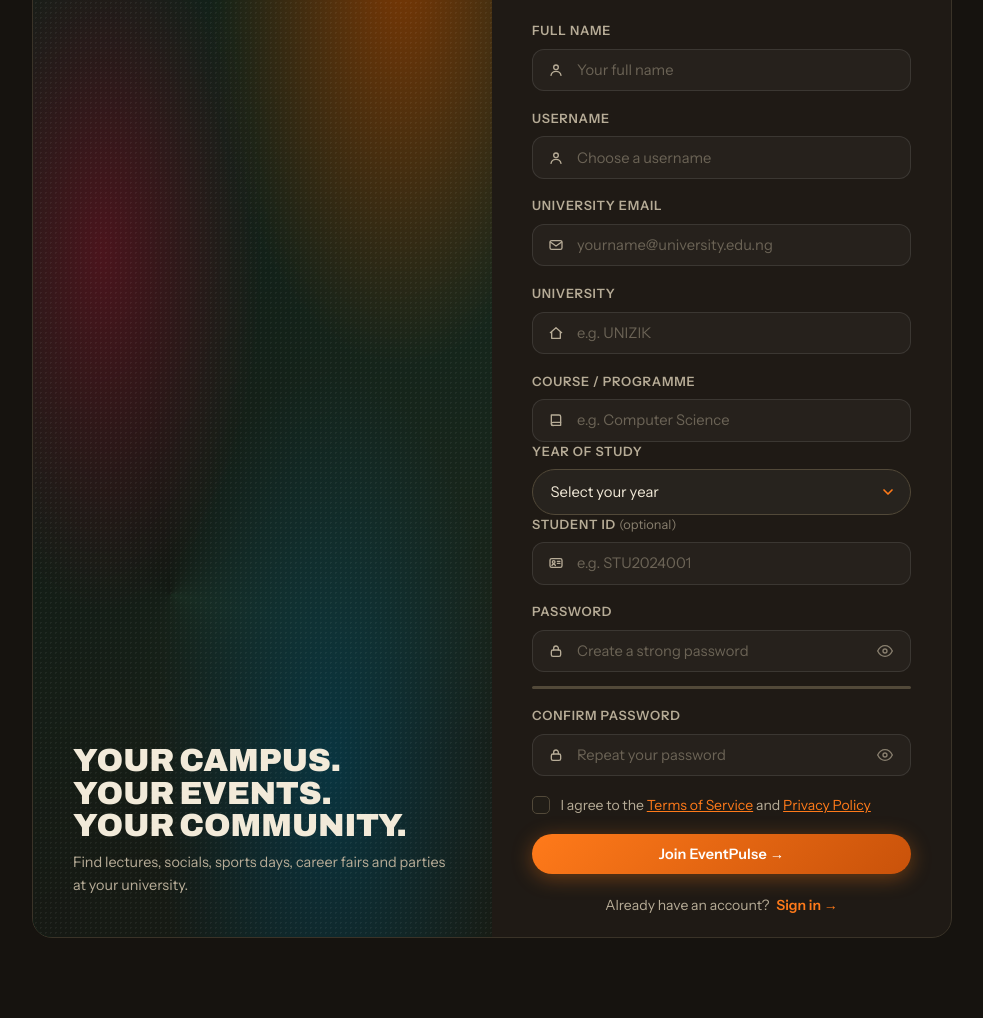
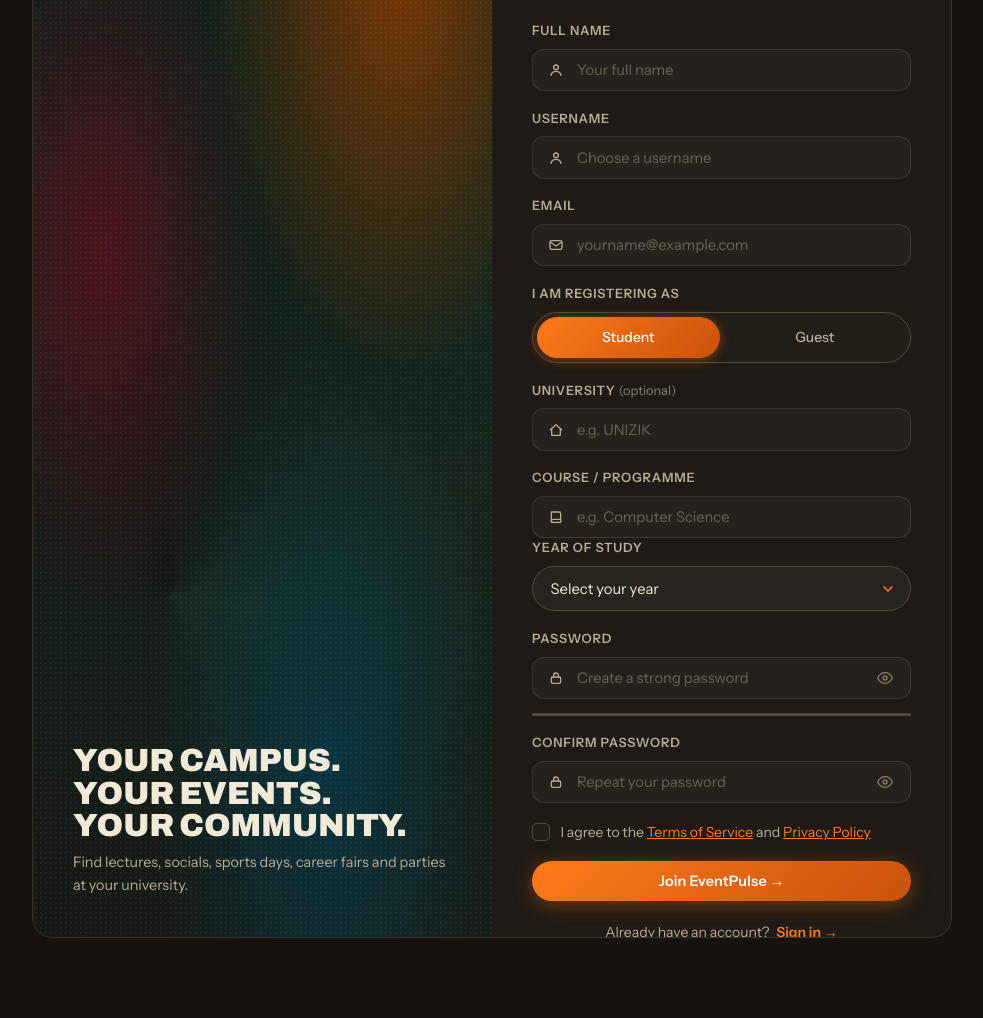
Before and after one commit to V1ru5-001/Event-pulse, a Django app: page /accounts/register/ in a window 1280 px wide. Shown: the part 318-1336 px from the top of the page, without its empty margins (148-1131 px from the left). Run offline with Django 5.2, Linux system fonts and the light colour scheme.

Commit message:
Fix empty-state overlap, open registration to guests, seed event categories
- Add top spacer on home page when slideshow is absent so the empty
  state no longer renders under the fixed nav.
- Simplify registration: rename "University Email" to "Email", drop
  the Student ID field, and add a Student/Guest toggle so non-students
  can register (wires up existing but previously unused JS that shows
  student-only fields only when "Student" is selected).
- Seed the Category table with all 7 canonical categories via a data
  migration, since it was only ever populated lazily per submitted
  event and had just "Social" so far.

Co-Authored-By: Claude Sonnet 5 <noreply@anthropic.com>

```diff
--- a/accounts/forms.py
+++ b/accounts/forms.py
@@ -11,10 +11,15 @@ class RegisterForm(UserCreationForm):
     """
 
     first_name    = forms.CharField(max_length=100, required=False, label='Full Name')
-    email         = forms.EmailField(required=True,  label='University Email')
+    email         = forms.EmailField(required=True,  label='Email')
+    role          = forms.ChoiceField(
+        choices=[('student', 'Student'), ('guest', 'Guest')],
+        initial='student',
+        required=True,
+        label='I am registering as',
+    )
     university    = forms.CharField(max_length=200,  required=False, label='University')
     department    = forms.CharField(max_length=200,  required=False, label='Faculty / Department')
-    student_id    = forms.CharField(max_length=50,   required=False, label='Student ID')
     year_of_study = forms.ChoiceField(
         choices=[('', 'Select your year')] + list(User.YearOfStudy.choices),
         required=False,
@@ -26,18 +31,17 @@ class RegisterForm(UserCreationForm):
         fields = [
             'username', 'first_name', 'email',
             'password1', 'password2',
-            'university', 'department', 'student_id', 'year_of_study',
+            'role', 'university', 'department', 'year_of_study',
         ]
 
     def save(self, commit=True):
         user = super().save(commit=False)
         user.email         = self.cleaned_data['email']
         user.first_name    = self.cleaned_data.get('first_name', '')
+        user.role          = self.cleaned_data.get('role', 'student')
         user.university    = self.cleaned_data.get('university', '')
         user.department    = self.cleaned_data.get('department', '')
-        user.student_id    = self.cleaned_data.get('student_id', '')
-        user.year_of_study = self.cleaned_data.get('year_of_study', '')
-        user.role          = 'student'  # Default all new registrations to student
+        user.year_of_study = self.cleaned_data.get('year_of_study', '') if user.role == 'student' else ''
         if commit:
             user.save()
         return user
--- a/accounts/models.py
+++ b/accounts/models.py
@@ -6,6 +6,7 @@ class User(AbstractUser):
 
     class Role(models.TextChoices):
         STUDENT = 'student', 'Student'
+        GUEST   = 'guest',   'Guest'
         SOCIETY = 'society', 'Society / Club'
         STAFF   = 'staff',   'Staff'
         ADMIN   = 'admin',   'Admin'
--- a/templates/accounts/register.html
+++ b/templates/accounts/register.html
@@ -60,18 +60,30 @@
         </div>
 
         <div class="ep-field">
-          <label class="ep-field__label">University Email</label>
+          <label class="ep-field__label">Email</label>
           <div class="ep-field__input-wrap">
             <span class="ep-icon ep-icon--mail"></span>
             <input type="email" name="{{ form.email.html_name }}" id="{{ form.email.id_for_label }}"
               class="ep-input {% if form.email.errors %}ep-input--error{% endif %}"
-              placeholder="yourname@university.edu.ng" value="{{ form.email.value|default:'' }}" autocomplete="email" />
+              placeholder="yourname@example.com" value="{{ form.email.value|default:'' }}" autocomplete="email" />
           </div>
           {% if form.email.errors %}<span class="ep-field__error">{{ form.email.errors.0 }}</span>{% endif %}
         </div>
 
         <div class="ep-field">
-          <label class="ep-field__label">University</label>
+          <label class="ep-field__label">I am registering as</label>
+          <div class="ep-role-toggle">
+            <input type="radio" name="role" id="role_student" value="student"
+              {% if not request.POST.role or request.POST.role == 'student' %}checked{% endif %} />
+            <label for="role_student">Student</label>
+            <input type="radio" name="role" id="role_guest" value="guest"
+              {% if request.POST.role == 'guest' %}checked{% endif %} />
+            <label for="role_guest">Guest</label>
+          </div>
+        </div>
+
+        <div class="ep-field">
+          <label class="ep-field__label">University <span style="color:var(--muted2);font-weight:400;text-transform:none;letter-spacing:0;">(optional)</span></label>
           <div class="ep-field__input-wrap">
             <span class="ep-icon ep-icon--home"></span>
             <input type="text" name="university" class="ep-input"
@@ -100,18 +112,6 @@
               <option value="pg"  {% if request.POST.year_of_study == 'pg'  %}selected{% endif %}>Postgraduate</option>
               <option value="phd" {% if request.POST.year_of_study == 'phd' %}selected{% endif %}>PhD</option>
             </select>
-          </div>
-
-          <div class="ep-field">
-            <label class="ep-field__label">
-              Student ID
-              <span style="color:var(--muted2);font-weight:400;text-transform:none;letter-spacing:0;">(optional)</span>
-            </label>
-            <div class="ep-field__input-wrap">
-              <span class="ep-icon ep-icon--id"></span>
-              <input type="text" name="student_id" class="ep-input"
-                placeholder="e.g. STU2024001" value="{{ request.POST.student_id|default:'' }}" />
-            </div>
           </div>
         </div>
 
--- a/templates/events/home.html
+++ b/templates/events/home.html
@@ -116,6 +116,8 @@
   </div>
   {% endif %}
 </section>
+{% else %}
+<div class="ep-pagetop-pad"></div>
 {% endif %}
 {% endwith %}
 
```
Also changed, not shown: events/migrations/0004_seed_categories.py (added).
